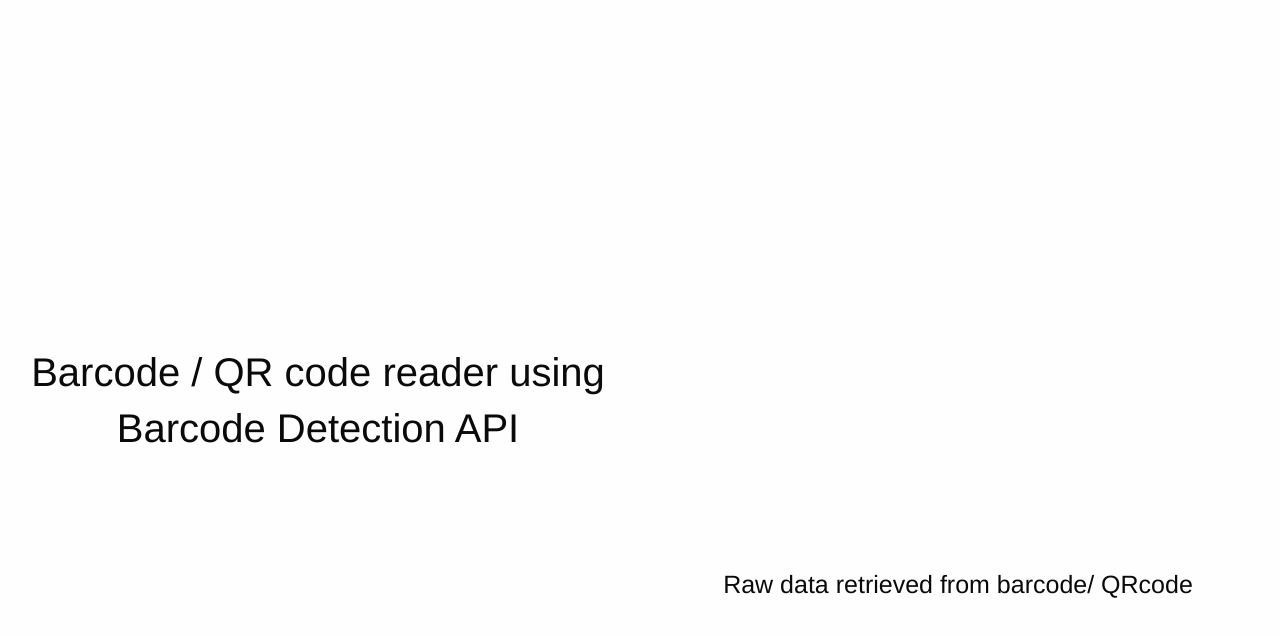
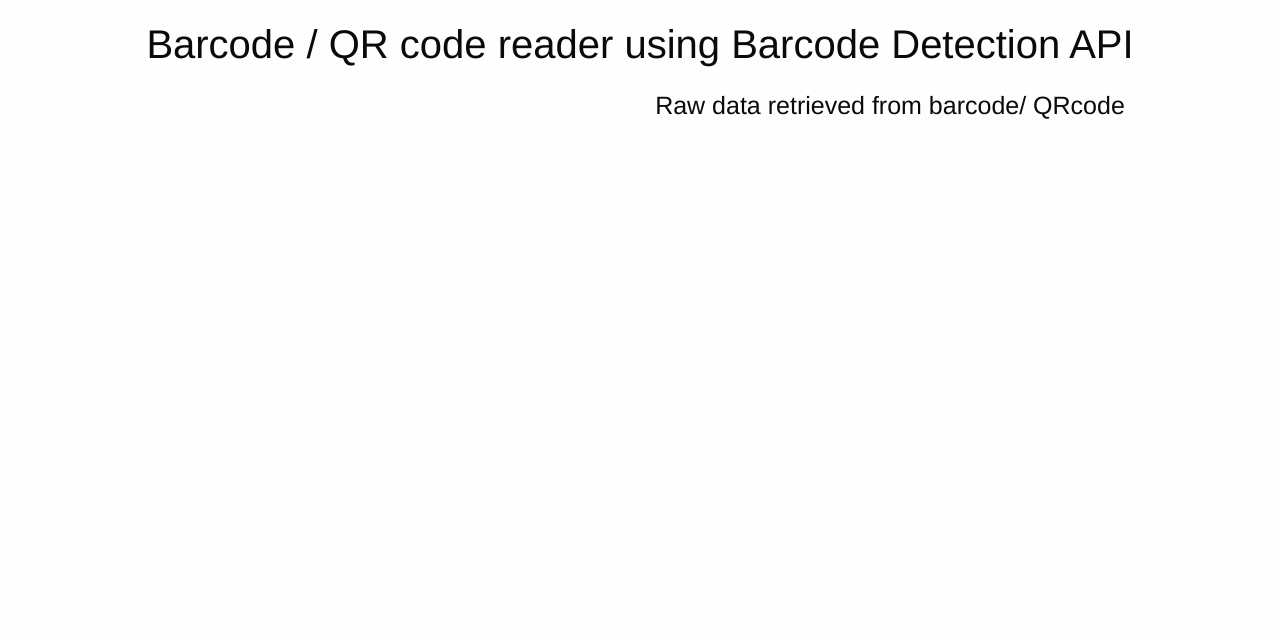
Before and after one commit to ShahriarMalik/Barcode_reader, a plain HTML site: page index.html in a window 1280 px wide. Drawn offline with nearby package versions, Linux system fonts and the light colour scheme.

Commit message:
Update index.html

```diff
--- a/index.html
+++ b/index.html
@@ -10,14 +10,6 @@
   <!-- Compressed CSS -->
 <link rel="stylesheet" href="https://cdn.jsdelivr.net/npm/foundation-sites@6.7.4/dist/css/foundation.min.css" crossorigin="anonymous">
 
-  <style>
-    body {
-      display: flex;
-      justify-content: center;
-      align-items: center;
-      min-height: 100vh;
-    }
-  </style>
 </head>
 
 
```
